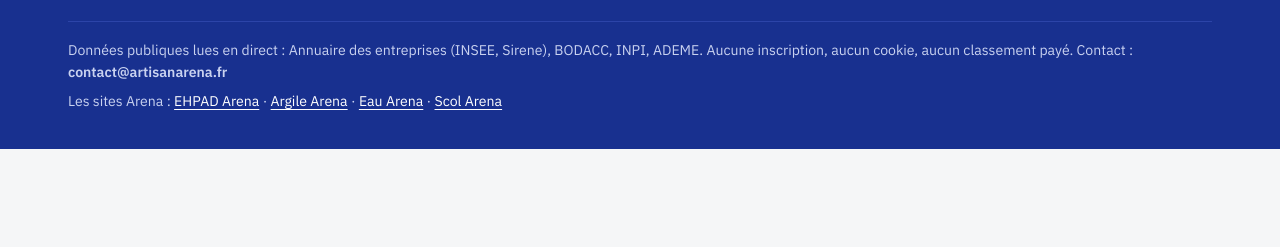
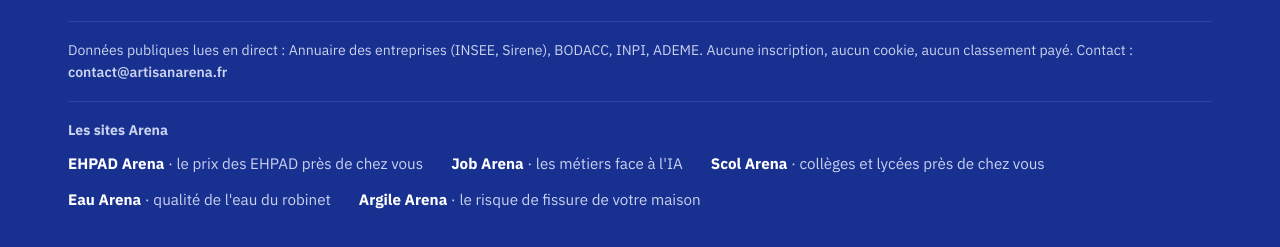
Before and after one commit to Diallo2369/artisan-arena, an Astro site: page / in a window 1280 px wide. Shown: the part 1214-1461 px from the top of the page. Before the commit the page ends 1363 px from the top, so only its background shows below. Built offline with nearby package versions, Linux system fonts and the light colour scheme; Astro itself is replaced by a stand-in of ours; no server answers.

Commit message:
Pied de page : la liste des sites Arena, avec EHPAD Arena et Job Arena
Co-Authored-By: Claude Opus 5.5 <noreply@anthropic.com>

```diff
--- a/src/layouts/Base.astro
+++ b/src/layouts/Base.astro
@@ -66,7 +66,14 @@ const home = page === "home";
         <nav aria-label="Pied de page"><a href="/">Rechercher</a><a href="/avant-de-signer/">Avant de signer</a><a href="/a-propos/">À propos</a><a href="/mentions-legales/">Mentions légales</a><a href="/confidentialite/">Confidentialité</a></nav>
       </div>
       <p class="foot-src">Données publiques lues en direct : Annuaire des entreprises (INSEE, Sirene), BODACC, INPI, ADEME. Aucune inscription, aucun cookie, aucun classement payé. Contact : <span class="sel">{CONTACT}</span></p>
-      <p class="foot-fam">Les sites Arena : <a href="https://ehpadarena.fr/">EHPAD Arena</a> · <a href="https://argilearena.fr/">Argile Arena</a> · <a href="https://eauarena.fr/">Eau Arena</a> · <a href="https://scolarena.fr/">Scol Arena</a></p>
+      <div class="foot-fam">
+        <span class="t">Les sites Arena</span>
+        <a href="https://ehpadarena.fr/"><b>EHPAD Arena</b><span> · le prix des EHPAD près de chez vous</span></a>
+        <a href="https://jobarena.org/fr/"><b>Job Arena</b><span> · les métiers face à l'IA</span></a>
+        <a href="https://scolarena.fr/"><b>Scol Arena</b><span> · collèges et lycées près de chez vous</span></a>
+        <a href="https://eauarena.fr/"><b>Eau Arena</b><span> · qualité de l'eau du robinet</span></a>
+        <a href="https://argilearena.fr/"><b>Argile Arena</b><span> · le risque de fissure de votre maison</span></a>
+      </div>
     </div>
   </footer>
   <script src="../scripts/app.js"></script>
--- a/src/styles/site.css
+++ b/src/styles/site.css
@@ -232,8 +232,13 @@ th{font-weight:600;color:var(--muted);font-size:.85rem;background:var(--surface-
 .foot-cols>div{max-width:520px}
 .foot nav{display:flex;flex-direction:column;gap:8px}
 .foot nav a{text-decoration:none;font-weight:500}
-.foot-src,.foot-fam{margin-top:24px;font-size:.88rem;border-top:1px solid #2C44A8;padding-top:18px}
-.foot-fam{margin-top:0;border-top:0;padding-top:8px}
+.foot-src{margin-top:24px;font-size:.88rem;border-top:1px solid #2C44A8;padding-top:18px}
+.foot-fam{margin-top:18px;border-top:1px solid #2C44A8;padding-top:18px;display:flex;flex-wrap:wrap;gap:8px 28px;align-items:baseline}
+.foot-fam .t{font-size:.88rem;font-weight:700;color:#C9D2F0;width:100%}
+.foot-fam a{text-decoration:none;font-size:.95rem;padding:2px 0}
+.foot-fam a span{color:#C9D2F0}
+.foot-fam a:hover{background:none;color:#fff}.foot-fam a:hover b{text-decoration:underline}
+@media (max-width:720px){.foot-fam{flex-direction:column;gap:6px}}
 
 /* ---------- petits écrans ---------- */
 @media (max-width:1100px){.hero-box::before,.hero-box::after{display:none}}
```
